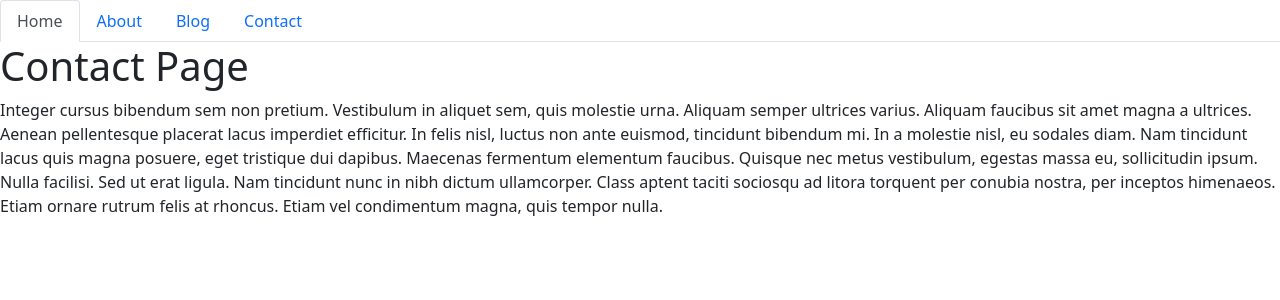
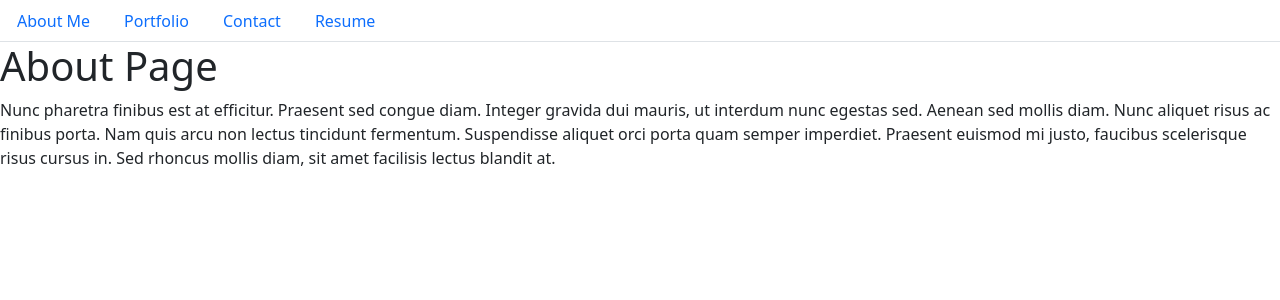
Before and after one commit to mitchelwachtel/portfolio-react, a React (Create React App) app: page / in a window 1280 px wide. Shown: the top 300 px of the page. Built offline with nearby package versions, Linux system fonts and the light colour scheme.

Commit message:
updated navbar

```diff
--- a/src/components/NavTabs.js
+++ /dev/null
@@ -1,56 +0,0 @@
-import React from 'react';
-
-// TODO: Add a comment explaining how we are able to extract the key value pairs from props
-
-function NavTabs({ currentPage, handlePageChange }) {
-  return (
-    <ul className="nav nav-tabs">
-      <li className="nav-item">
-        <a
-          href="#home"
-          onClick={() => handlePageChange('Home')}
-          //*  TODO: BONUS: Add a comment explaining what kind of operator this is and what it is checking for
-
-          className={currentPage === 'Home' ? 'nav-link active' : 'nav-link'}
-        >
-          Home
-        </a>
-      </li>
-      <li className="nav-item">
-        <a
-          href="#about"
-          onClick={() => handlePageChange('About')}
-          //  TODO: Add a comment explaining what this logic is doing
-
-          className={currentPage === 'About' ? 'nav-link active' : 'nav-link'}
-        >
-          About
-        </a>
-      </li>
-      <li className="nav-item">
-        <a
-          href="#blog"
-          onClick={() => handlePageChange('Blog')}
-          //  TODO: Add a comment explaining what this logic is doing
-
-          className={currentPage === 'Blog' ? 'nav-link active' : 'nav-link'}
-        >
-          Blog
-        </a>
-      </li>
-      <li className="nav-item">
-        <a
-          href="#contact"
-          //  TODO: Add a comment explaining what this logic is doing
-
-          onClick={() => handlePageChange('Contact')}
-          className={currentPage === 'Contact' ? 'nav-link active' : 'nav-link'}
-        >
-          Contact
-        </a>
-      </li>
-    </ul>
-  );
-}
-
-export default NavTabs;
--- /dev/null
+++ b/src/components/Navbar.js
@@ -0,0 +1,49 @@
+import React from 'react';
+
+
+function Navbar({ currentPage, handlePageChange }) {
+  return (
+    <ul className="nav nav-tabs">
+      <li className="nav-item">
+        <a
+          href="#about"
+          onClick={() => handlePageChange('About')}
+          className={currentPage === 'About' ? 'nav-link active' : 'nav-link'}
+        >
+          About Me
+        </a>
+      </li>
+      <li className="nav-item">
+        <a
+          href="#portfolio"
+          onClick={() => handlePageChange('Portfolio')}
+          className={currentPage === 'Portfolio' ? 'nav-link active' : 'nav-link'}
+        >
+          Portfolio
+        </a>
+      </li>
+      <li className="nav-item">
+        <a
+          href="#contact"
+          onClick={() => handlePageChange('Contact')}
+
+          className={currentPage === 'Contact' ? 'nav-link active' : 'nav-link'}
+        >
+          Contact
+        </a>
+      </li>
+      <li className="nav-item">
+        <a
+          href="#resume"
+
+          onClick={() => handlePageChange('Resume')}
+          className={currentPage === 'Resume' ? 'nav-link active' : 'nav-link'}
+        >
+          Resume
+        </a>
+      </li>
+    </ul>
+  );
+}
+
+export default Navbar;
--- a/src/components/PortfolioContainer.js
+++ b/src/components/PortfolioContainer.js
@@ -1,5 +1,5 @@
 import React, {useState} from "react";
-import NavTabs from "./NavTabs";
+import Navbar from "./Navbar";
 import Resume from "./pages/Resume";
 import About from "./pages/About";
 import Portfolio from "./pages/Portfolio";
@@ -9,8 +9,8 @@ export default function PortfolioContainer() {
   const [currentPage, setCurrentPage] = useState("Home");
 
   const renderPage = () => {
-    if (currentPage === "About") {
-      return <About />;
+    if (currentPage === "Contact") {
+      return <Contact />;
     }
     if (currentPage === "Portfolio") {
       return <Portfolio />;
@@ -18,14 +18,14 @@ export default function PortfolioContainer() {
     if (currentPage === "Resume") {
       return <Resume />;
     }
-    return <Contact />;
+    return <About />;
   };
 
   const handlePageChange = (page) => setCurrentPage(page);
 
   return (
     <div>
-      <NavTabs currentPage={currentPage} handlePageChange={handlePageChange} />
+      <Navbar currentPage={currentPage} handlePageChange={handlePageChange} />
       {renderPage()}
     </div>
   );
```
Also changed, not shown: src/styles/Navbar.css (added).
